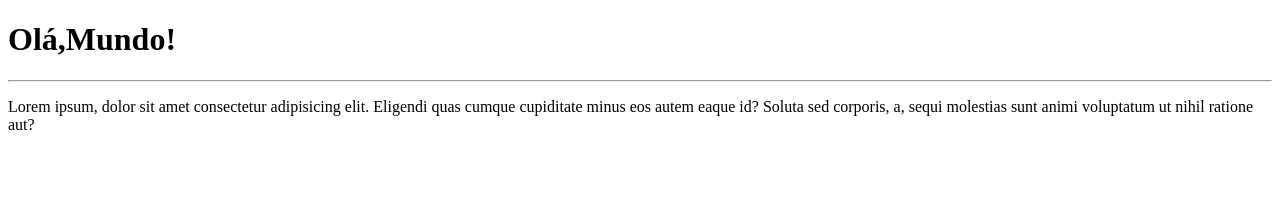
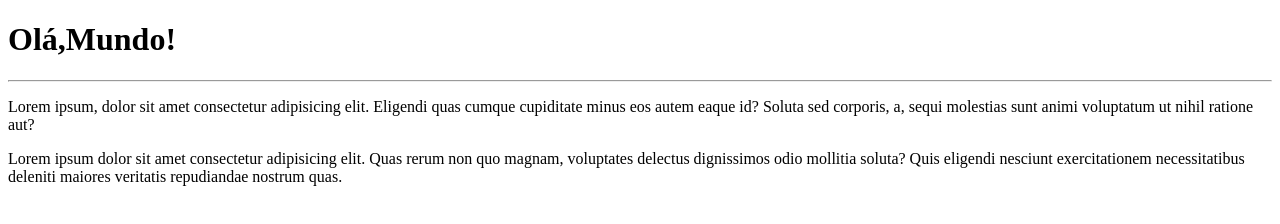
Before and after one commit to iziquieljunior/Ola-Mundo, a plain HTML site: page site exemplo/index.html in a window 1280 px wide. Drawn offline with Linux system fonts and the light colour scheme.

Commit message:
outro parágrafo adicionado

```diff
--- a/site exemplo/index.html
+++ b/site exemplo/index.html
@@ -12,7 +12,7 @@
     <p>
         Lorem ipsum, dolor sit amet consectetur adipisicing elit. Eligendi quas cumque cupiditate minus eos autem eaque id? Soluta sed corporis, a, sequi molestias sunt animi voluptatum ut nihil ratione aut?
     </p>
-
+    <p> Lorem ipsum dolor sit amet consectetur adipisicing elit. Quas rerum non quo magnam, voluptates delectus dignissimos odio mollitia soluta? Quis eligendi nesciunt exercitationem necessitatibus deleniti maiores veritatis repudiandae nostrum quas.</p>
 
 </body>
 </html>
```
